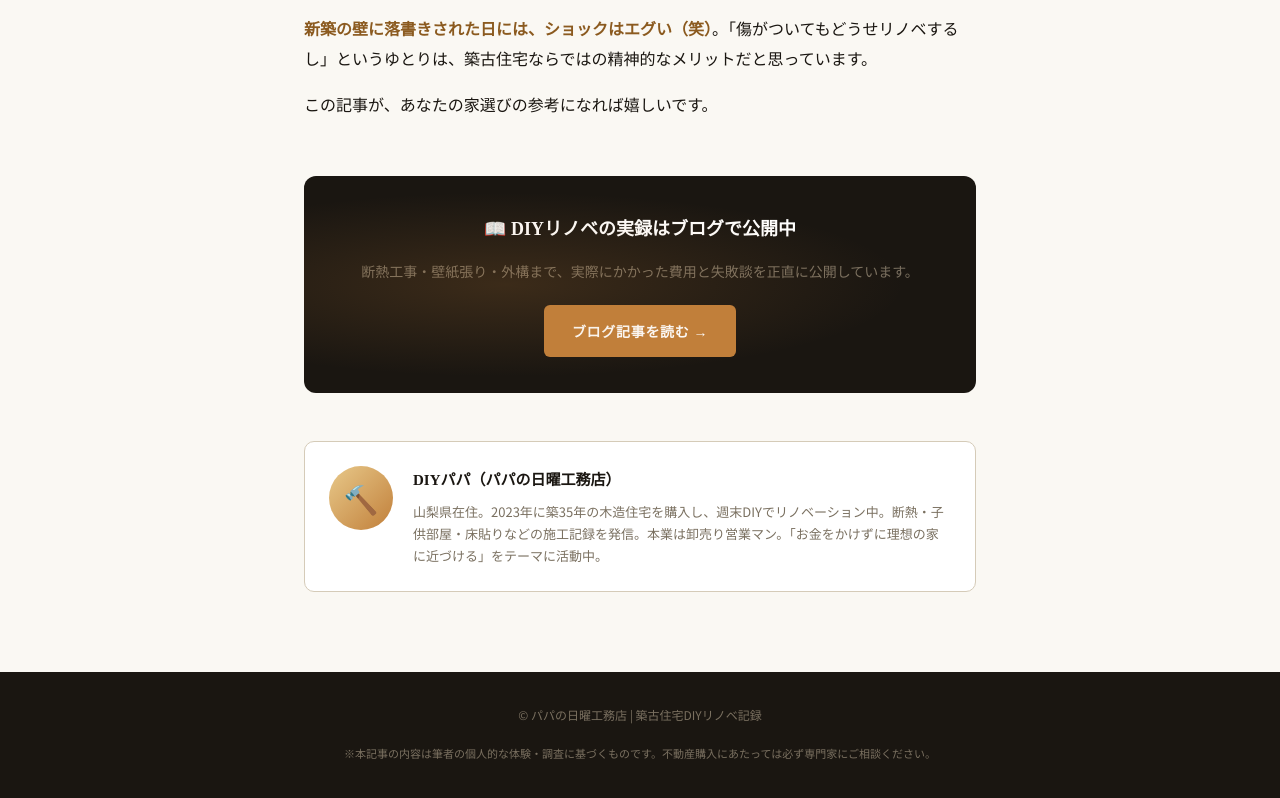
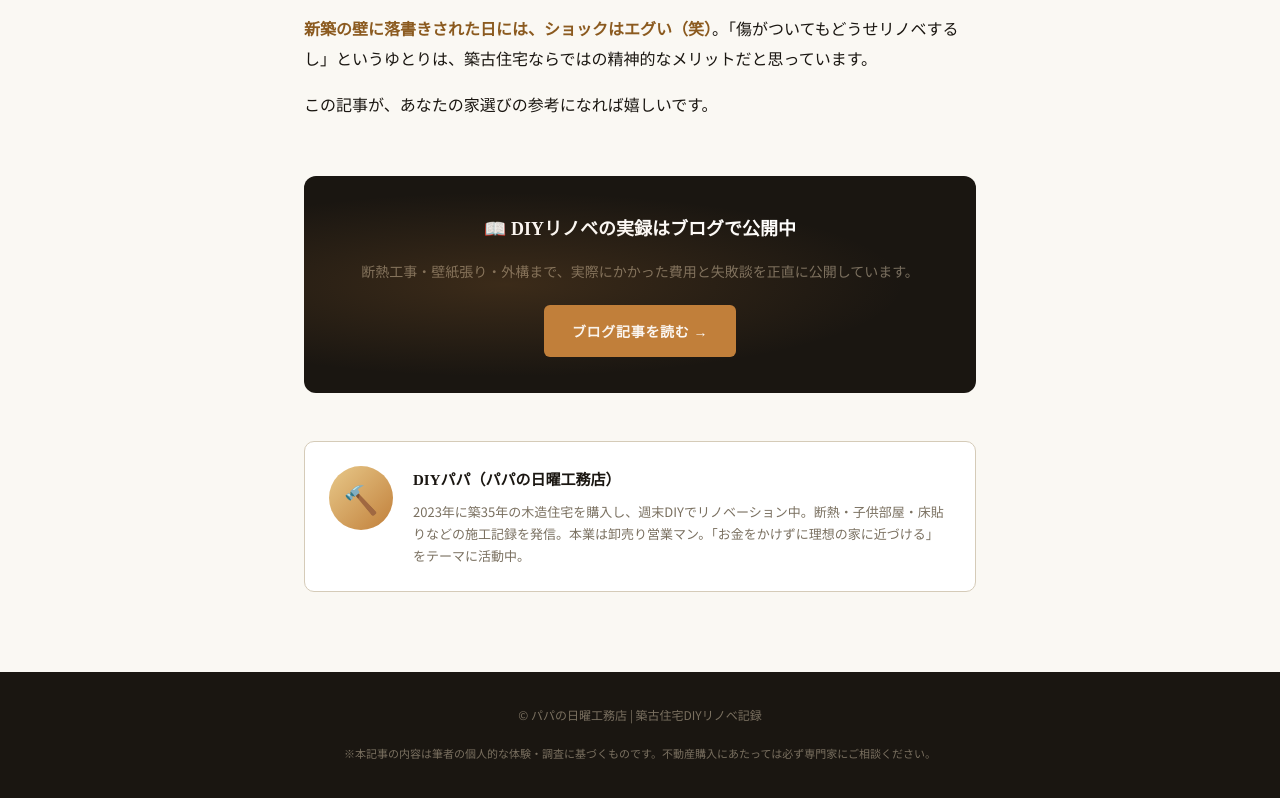
Before and after one commit to o7l8tachiachill22-ctrl/-, an Astro site in the folder papaholiday/: page /chukko-guide in a window 1280 px wide. Shown: the part 7456-8254 px from the top of the page. Built offline with nearby package versions, Linux system fonts and the light colour scheme; Astro itself is replaced by a stand-in of ours.

Commit message:
プロフィールから山梨県在住を削除

```diff
--- a/papaholiday/src/pages/chukko-guide.html
+++ b/papaholiday/src/pages/chukko-guide.html
@@ -691,7 +691,7 @@
     <div class="profile-avatar">🔨</div>
     <div>
       <div class="profile-name">DIYパパ（パパの日曜工務店）</div>
-      <p class="profile-desc">山梨県在住。2023年に築35年の木造住宅を購入し、週末DIYでリノベーション中。断熱・子供部屋・床貼りなどの施工記録を発信。本業は卸売り営業マン。「お金をかけずに理想の家に近づける」をテーマに活動中。</p>
+      <p class="profile-desc">2023年に築35年の木造住宅を購入し、週末DIYでリノベーション中。断熱・子供部屋・床貼りなどの施工記録を発信。本業は卸売り営業マン。「お金をかけずに理想の家に近づける」をテーマに活動中。</p>
     </div>
   </div>
 
```
